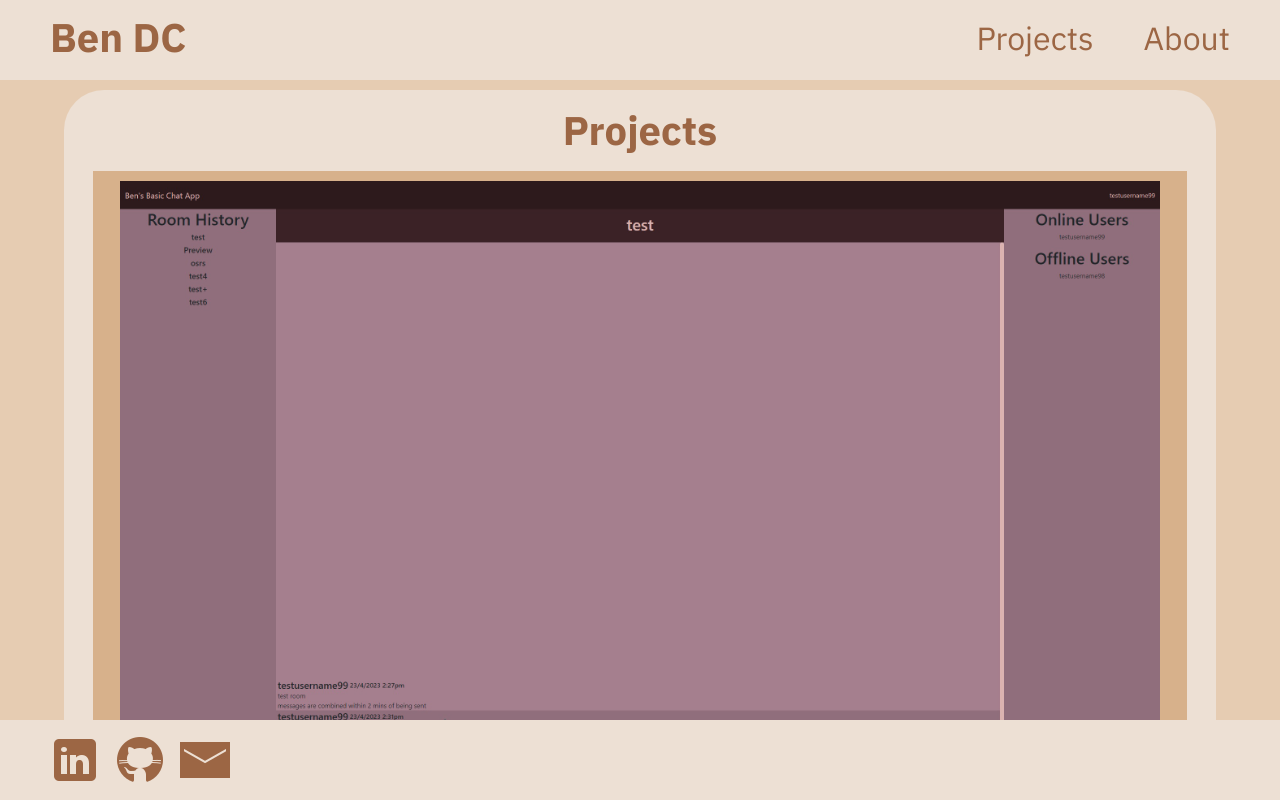
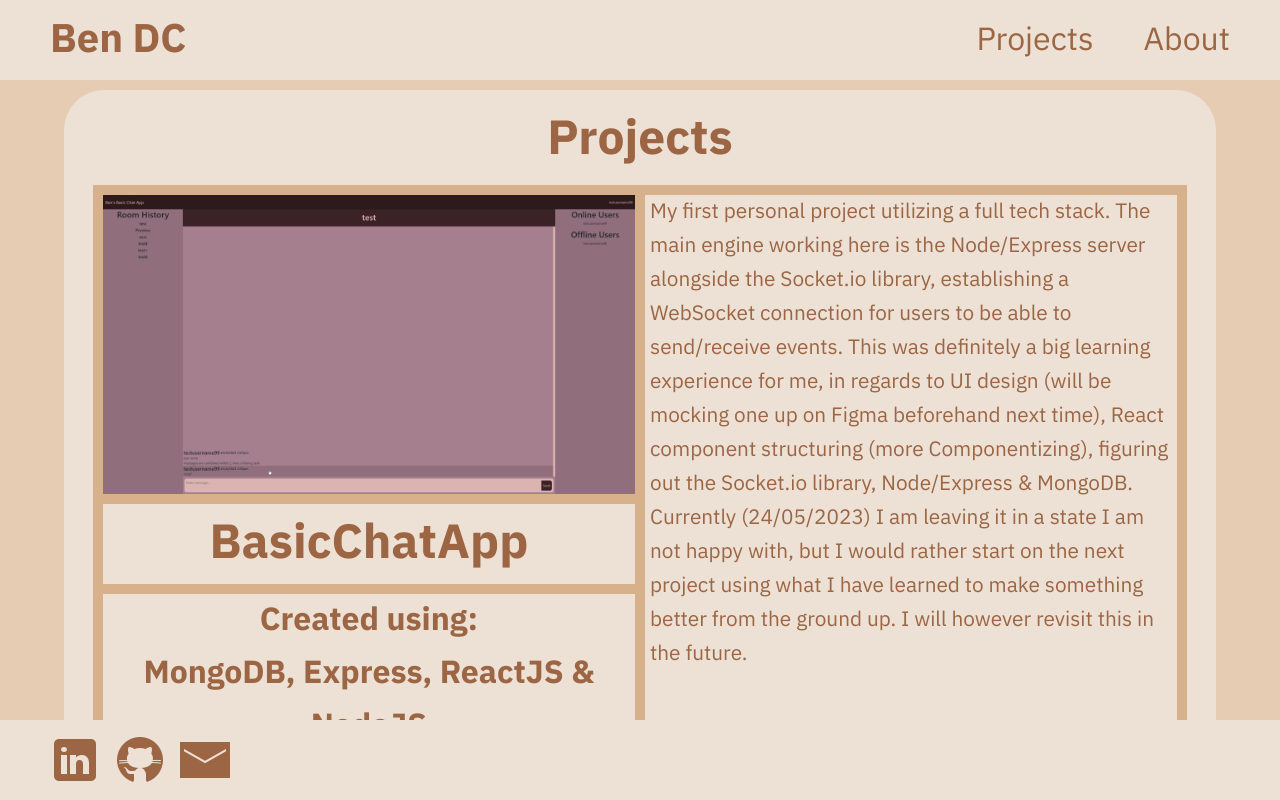
Before and after one commit to bendecruz745/BenDCHomePageV2, a React (Create React App) app: page /Projects in a window 1280 px wide. Built offline with nearby package versions, Linux system fonts and the light colour scheme.

Commit message:
projects page should be done

```diff
--- a/src/components/ProjectCards.js
+++ b/src/components/ProjectCards.js
@@ -5,12 +5,12 @@ function ProjectCards({ projectInfo }) {
   const testVar = projectInfo["title"];
   return (
     <div className="project-card-container">
-      <img
-        src={require(`../img/${testVar}Preview.jpg`)}
-        alt="Basic Chat App"
-        className="project-preview-img"
-      />
-      <div className="project-card-main-container">
+      <div className="test">
+        <img
+          src={require(`../img/${testVar}Preview.jpg`)}
+          alt="Basic Chat App"
+          className="project-preview-img"
+        />
         <div className="project-card-title-container text-bg">
           <a href={projectInfo["link"]}>
             <h1>{projectInfo["title"]}</h1>
@@ -30,7 +30,9 @@ function ProjectCards({ projectInfo }) {
             })}
           </h2>
         </div>
-        <div className="project-card-main-text-container text-bg">
+      </div>
+      <div className="project-card-main-container text-bg">
+        <div className="project-card-main-text-container">
           <p>{projectInfo["body"]}</p>
         </div>
       </div>
--- a/src/css/Projects.css
+++ b/src/css/Projects.css
@@ -11,6 +11,7 @@ a {
 }
 
 .projects-window-title-text {
+  font-size: 3rem;
   margin: 0;
   padding: 10px 10px 5px 10px;
 }
@@ -36,42 +37,51 @@ a {
   background-color: #d7b18b;
   width: 95%;
   margin-left: 2.5%;
-  margin-bottom: 5px;
+  margin-bottom: 10px;
   transition: ease all 0.5s;
   display: flex;
   flex-direction: column;
 }
 
-.project-preview-container {
-  height: fit-content;
+.test {
+  margin-left: 2.5%;
+  margin-top: 5px;
+  width: 95%;
+}
+
+/* .project-preview-container {
   width: 95%;
   margin-left: 2.5%;
   margin-top: 5px;
+} */
+
+.project-preview-img {
+  width: 100%;
+  display: block;
 }
 
-.project-preview-img {
-  width: 95%;
-  margin-top: 10px;
-  margin-left: 2.5%;
-  display: block;
+.project-card-title-container {
+  width: 100%;
+  margin-top: 5px;
+}
+
+.project-card-techused-container {
+  width: 100%;
+  margin-top: 5px;
+}
+
+.project-card-title-container h1 {
+  font-size: 2.5rem;
+  margin: 0;
+
+  text-align: center;
 }
 
 .project-card-main-container {
   width: 95%;
   margin-top: 5px;
+  margin-bottom: 10px;
   margin-left: 2.5%;
-}
-
-.project-card-title-container {
-}
-
-.project-card-title-container h1 {
-  margin: 0;
-  text-align: center;
-}
-
-.project-card-techused-container {
-  margin-top: 5px;
 }
 
 .project-card-techused-container h2 {
@@ -83,8 +93,6 @@ a {
 }
 
 .project-card-main-text-container {
-  margin-top: 5px;
-  margin-bottom: 10px;
 }
 
 .project-card-main-text-container p {
@@ -94,3 +102,84 @@ a {
   font-size: 1rem;
   color: #9c6644;
 }
+
+@media (min-width: 500px) {
+  .test {
+    margin-top: 10px;
+  }
+  .project-card-title-container {
+    margin-top: 10px;
+  }
+
+  .project-card-techused-container {
+    margin-top: 10px;
+  }
+  .project-card-title-container h1 {
+    font-size: 3rem;
+  }
+
+  .project-card-techused-container h2 {
+    font-size: 2rem;
+  }
+
+  .project-card-main-container {
+    margin-top: 10px;
+  }
+
+  .project-card-main-text-container p {
+    font-size: 1.2rem;
+  }
+}
+
+@media (min-width: 1200px) {
+  .projects-window-container {
+  }
+  .project-card-container {
+    width: 95%;
+    margin-left: 2.5%;
+    margin-bottom: 10px;
+    flex-direction: row;
+  }
+
+  .project-preview-img {
+    width: 100%;
+    margin-top: 10px;
+    margin-left: 2.5%;
+    display: block;
+    margin: 0;
+  }
+
+  .project-card-title-container {
+    width: 100%;
+    margin-left: 0;
+  }
+
+  .project-card-techused-container {
+    width: 100%;
+    margin-left: 0;
+  }
+
+  .project-card-main-container {
+    margin-left: 10px;
+    margin-top: 10px;
+    margin-right: 10px;
+  }
+
+  .project-card-main-text-container {
+    width: 100%;
+  }
+
+  .test {
+    margin-left: 10px;
+    margin-top: 10px;
+    margin-bottom: 10px;
+    width: 50%;
+  }
+
+  .project-card-main-container {
+    width: 50%;
+  }
+  .project-card-main-text-container p {
+    font-size: 1.3rem;
+  }
+}
--- a/src/data/Projects.json
+++ b/src/data/Projects.json
@@ -3,13 +3,13 @@
     {
       "title": "BasicChatApp",
       "link": "https://benchatapp.onrender.com/",
-      "techUsed": ["MongoDB", "Express", "React", "NodeJS"],
+      "techUsed": ["MongoDB", "Express", "ReactJS", "NodeJS"],
       "body": "My first personal project utilizing a full tech stack. The main engine working here is the Node/Express server alongside the Socket.io library, establishing a WebSocket connection for users to be able to send/receive events. This was definitely a big learning experience for me, in regards to UI design (will be mocking one up on Figma beforehand next time), React component structuring (more Componentizing), figuring out the Socket.io library, Node/Express & MongoDB. Currently (24/05/2023) I am leaving it in a state I am not happy with, but I would rather start on the next project using what I have learned to make something better from the ground up. I will however revisit this in the future."
     },
     {
       "title": "Homepage",
       "link": "https://www.bendecruz.com/",
-      "techUsed": ["React"],
+      "techUsed": ["ReactJS"],
       "body": "I actually had a homepage before this one, however, it wasn't good enough for me to actually use. This is technically Version 2. The biggest challenge was media queries to account for screen width (If you are on desktop, try resizing the window's width!). Of course the biggest learning experience here is CSS, I didn't initially adopt the Mobile First Design and tried to bruteforce my way from a desktop resolution, hard lesson learned. Scrapped most of my CSS and started from scratch with a mobile resolution, worked out very nicely."
     }
   ]
```
